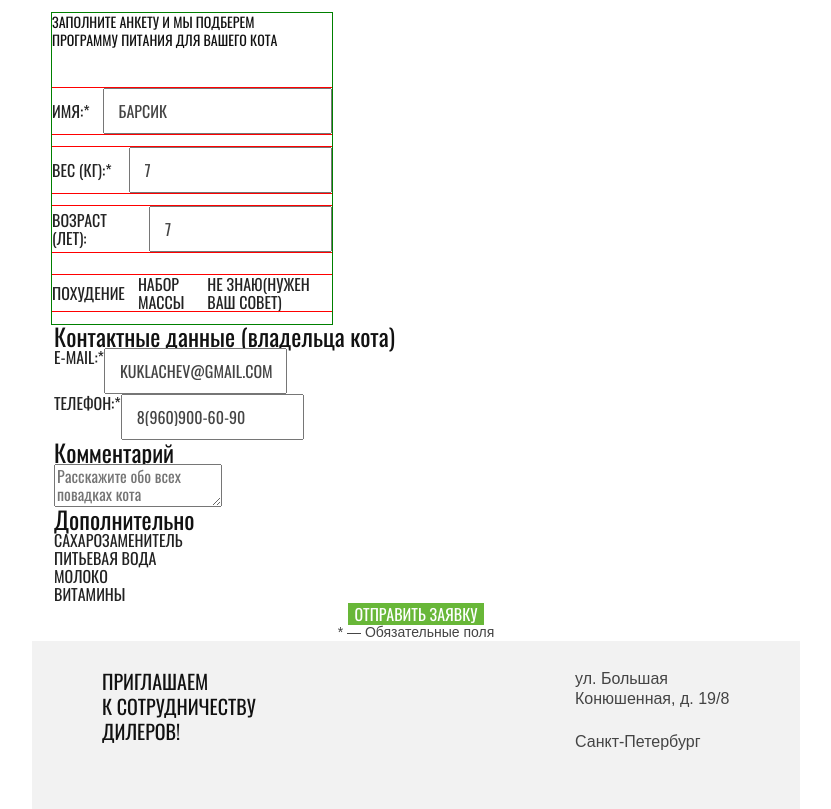
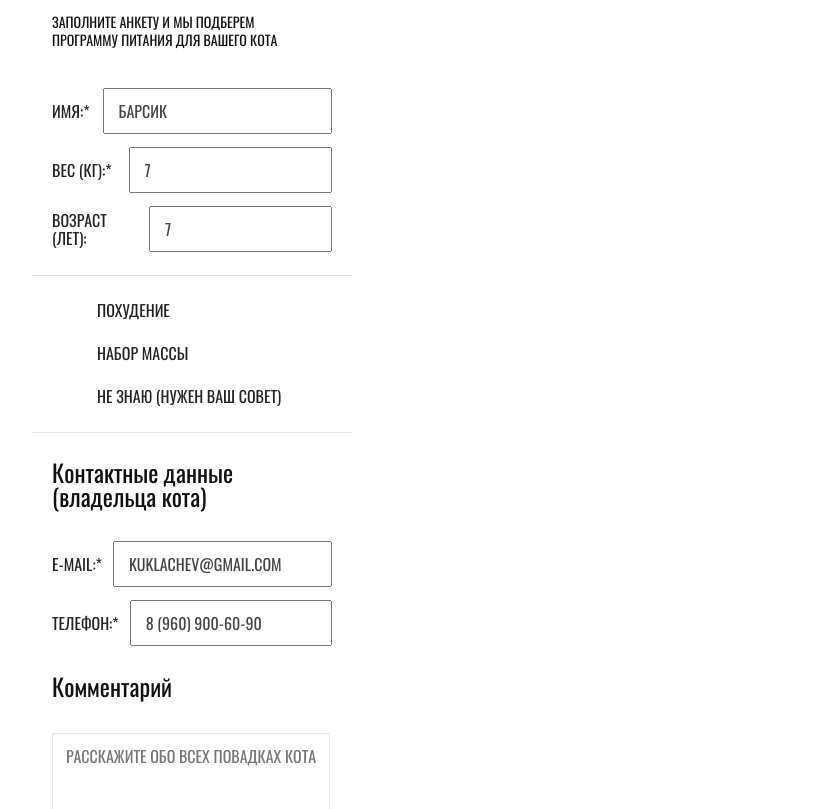
Before and after one commit to Arigami28/323827-cat-energy, a website: page source/form.html in a window 1280 px wide. Shown: the part 172-981 px from the top of the page, without its empty margins (224-1055 px from the left). Drawn offline with nearby package versions, Linux system fonts and the light colour scheme; files that its build step writes are made by us from their sources.

Commit message:
Сделал мобильную сетку страницы form.html

```diff
--- a/source/form.html
+++ b/source/form.html
@@ -27,7 +27,7 @@
   <form class="programm-form" action="https://echo.htmlacademy.ru" method="post">
     <h1 class="programm-form__main-caption">Подбор программы</h1>
     <fieldset class="programm-form__client-info client-info">
-      <legend class="client-info__caption">Заполните анкету и мы подберем программу питания для вашего кота</legend>
+      <h2 class="client-info__caption">Заполните анкету и мы подберем программу питания для вашего кота</h2>
       <div class="client-info__wrapper client-info__wrapper_name">
         <label class="client-info__label client-info__label_name label" for="client__name">Имя:*</label>
         <input class="client-info__input-text input" type="text" id="client__name" name="name" placeholder="Введите имя" value="Барсик">
@@ -40,46 +40,46 @@
         <label class="client-info__label client-info__label_age label" for="client__age">Возраст (лет):</label>
         <input class="client-info__input-text input" type="text" id="client__age" name="age" placeholder="Введите возраст" value="7">
       </div>
-      <div class="client-info__wrapper">
-        <input class="client-info__input-radio client-info__input-radio_selected" type="radio" id="client__reason-losing-weight" name="reason" value="Похудение" checked>
-        <label class="client-info__label label" for="client__reason-losing-weight">Похудение</label>
+    </fieldset>
+    <fieldset class="programm-form__add-info add-info">
+        <input class="add-info__input-radio client-info__input-radio_selected" type="radio" id="client__reason-losing-weight" name="reason" value="Похудение" checked>
+        <label class="add-info__label label" for="client__reason-losing-weight">Похудение</label>
 
-        <input class="client-info__input-radio" type="radio" id="client__reason-mass-gathering" name="reason" value="Набор массы">
-        <label class="client-info__label label" for="client__reason-mass-gathering">Набор массы</label>
+        <input class="add-info__input-radio" type="radio" id="client__reason-mass-gathering" name="reason" value="Набор массы">
+        <label class="add-info__label label" for="client__reason-mass-gathering">Набор массы</label>
 
-        <input class="client-info__input-radio" type="radio" id="client__reason-dont-know" name="reason" value="Не знаю(Нужен ваш совет)">
-        <label class="client-info__label label" for="client__reason-dont-know">Не знаю(Нужен ваш совет)</label>
-      </div>
+        <input class="add-info__input-radio" type="radio" id="client__reason-dont-know" name="reason" value="Не знаю(Нужен ваш совет)">
+        <label class="add-info__label label" for="client__reason-dont-know">Не знаю (Нужен ваш совет)</label>
     </fieldset>
     <fieldset class="programm-form__сontact-details contact-details">
-      <legend class="contact-details__caption programm-form__caption">Контактные данные (владельца&nbsp;кота)</legend>
-      <div class="contact-details__wrapper">
-        <label class="contact-details__label label" for="client__email">e-mail:*</label>
+      <h2 class="contact-details__caption programm-form__caption">Контактные данные (владельца&nbsp;кота)</h2>
+      <div class="contact-details__wrapper contact-details__wrapper_email">
+        <label class="contact-details__label-email label" for="client__email">e-mail:*</label>
         <input class="contact-details__input-text input" type="email" id="client__email" name="email" placeholder="Введите email" value="kuklachev@gmail.com">
       </div>
-      <div class="contact-details__wrapper">
-        <label class="contact-details__label label" for="client__telefon">Телефон:*</label>
-        <input class="contact-details__input-text input" type="tel" id="client__telefon" name="telefon" placeholder="Введите телефон" value="8(960)900-60-90">
+      <div class="contact-details__wrapper contact-details__wrapper_telefon">
+        <label class="contact-details__label-telefon label" for="client__telefon">Телефон:*</label>
+        <input class="contact-details__input-text input" type="tel" id="client__telefon" name="telefon" placeholder="Введите телефон" value="8 (960) 900-60-90">
       </div>
     </fieldset>
     <fieldset class="programm-form__comments comments">
-      <legend class="comments__caption programm-form__caption">Комментарий</legend>
-      <textarea class="comments__textarea textarea" title="Комментарии" name="comments" placeholder="Расскажите обо всех повадках кота"></textarea>
+      <h2 class="comments__caption programm-form__caption">Комментарий</h2>
+      <textarea class="comments__textarea textarea" title="Комментарии" name="comments"  placeholder="Расскажите обо всех повадках кота"></textarea>
     </fieldset>
-    <fieldset class="programm-form__additionally complementary">
-      <legend class="complementary__caption programm-form__caption">Дополнительно</legend>
+    <fieldset class="programm-form__complementary complementary">
+      <h2 class="complementary__caption programm-form__caption">Дополнительно</h2>
 
-      <input class="complementary__input-checkbox visually-hidden" type="checkbox" id="client__additionally-sweetener" name="additionally" value="Сахарозаменитель" checked>
+      <input class="complementary__input-checkbox" type="checkbox" id="client__additionally-sweetener" name="additionally" value="Сахарозаменитель" checked>
       <label class="complementary__label label" for="client__additionally-sweetener">Сахарозаменитель</label>
 
-      <input class="complementary__input-checkbox visually-hidden" type="checkbox" id="client__additionally-drinking-water" name="additionally" value="Питьевая вода">
+      <input class="complementary__input-checkbox" type="checkbox" id="client__additionally-drinking-water" name="additionally" value="Питьевая вода">
       <label class="complementary__label label" for="client__additionally-drinking-water">Питьевая вода</label>
 
-      <input class="complementary__input-checkbox visually-hidden" type="checkbox" id="client__additionally-milk" name="additionally" value="Молоко">
+      <input class="complementary__input-checkbox" type="checkbox" id="client__additionally-milk" name="additionally" value="Молоко">
       <label class="complementary__label label" for="client__additionally-milk">Молоко</label>
 
-      <input class="additionally__input-checkbox visually-hidden" type="checkbox" id="client__additionally-vitamins" name="additionally" value="Витамины">
-      <label class="additionally__label label" for="client__additionally-vitamins">Витамины</label>
+      <input class="complementary__input-checkbox" type="checkbox" id="client__additionally-vitamins" name="additionally" value="Витамины">
+      <label class="complementary__label label" for="client__additionally-vitamins">Витамины</label>
     </fieldset>
     <div class="programm-form__wrapper">
       <button class="programm-form__button button" type="submit" title="Отправить заявку">Отправить заявку</button>
--- /dev/null
+++ b/source/sass/blocks/add-info.scss
@@ -0,0 +1,24 @@
+.add-info {
+  @include flex-column;
+  align-items: flex-start;
+  min-height: 156px;
+  width: 280px;
+  margin: 0;
+  padding: 0 20px;
+  border: none;
+  border-top: 1px solid $greyish__lighter;
+  border-bottom: 1px solid $greyish__lighter;
+}
+
+.add-info__label {
+  margin: 25px 0 0 45px;
+  padding: 0;
+
+  &:last-child {
+    margin-bottom: 0;
+  }
+}
+
+.add-info__input-radio {
+  display: none;
+}
--- a/source/sass/blocks/client-info.scss
+++ b/source/sass/blocks/client-info.scss
@@ -1,22 +1,15 @@
 .client-info {
   @include flex-column;
   border: none;
-  outline: 1px solid green;
-  padding: 0;
+  padding: 0 20px;
   width: 280px;
 }
 
 .client-info__wrapper {
   @include flex-row;
-
   align-items: center;
   flex-wrap: nowrap;
-  outline: 1px solid red;
   margin-bottom: 13px;
-
-  &:last-child {
-    justify-content: flex-end;
-  }
 }
 
 .client-info__caption {
--- a/source/sass/blocks/comments.scss
+++ b/source/sass/blocks/comments.scss
@@ -1,5 +1,25 @@
 .comments {
   @include flex-column;
+  min-height: 240px;
+  width: 280px;
   border: none;
+  padding: 0 20px;
+  margin: 0;
+}
+
+.comments__caption {
+  margin: 28px 0 35px 0;
   padding: 0;
 }
+
+.comments__textarea {
+  font-size: 16px;
+  line-height: 1.13;
+  width: 263px;
+  height: 135px;
+  margin: 0 0 15px 0;
+  padding: 13px 0  0 13px;
+  border: 1px solid #e6e6e6;
+  text-transform: uppercase;
+  resize: none;
+}
--- a/source/sass/blocks/complementary.scss
+++ b/source/sass/blocks/complementary.scss
@@ -1,5 +1,21 @@
 .complementary {
   @include flex-column;
+  min-height: 262px;
+  width: 280px;
   border: none;
-  padding: 0;
+  padding: 0 20px;
+  outline: 1px solid red;
+  margin: 0;
 }
+
+.complementary__caption {
+  margin: 13px 0 40px 0;
+}
+
+.complementary__label {
+  margin: 0 0 25px 45px;
+}
+
+.complementary__input-checkbox {
+  display: none;
+}
--- a/source/sass/blocks/contact-details.scss
+++ b/source/sass/blocks/contact-details.scss
@@ -1,9 +1,38 @@
 .contact-details {
   @include flex-column;
-  padding: 0;
   border: none;
+  padding: 0 20px;
+  width: 280px;
+  margin: 0;
 }
 
 .contact-details__wrapper {
   @include flex-row;
+  align-items: center;
 }
+
+.contact-details__wrapper_email {
+  margin: 33px 0 0 0;
+}
+
+.contact-details__wrapper_telefon {
+  margin: 13px 0 0 0;
+}
+
+.contact-details__caption {
+  margin: 27px 0 0 0;
+  padding: 0;
+  font-weight: normal;
+}
+
+.contact-details__label-telefon {
+  margin: 0 11px 0 0;
+}
+
+.contact-details__label-email {
+  margin: 0 11px 0 0;
+}
+
+.contact-details__input-text {
+  flex-grow: 1;
+}
--- a/source/sass/blocks/programm-form.scss
+++ b/source/sass/blocks/programm-form.scss
@@ -1,11 +1,14 @@
 .programm {
-  padding: 0 20px;
+  width: 320px;
+  padding: 0;
+  margin: 0;
 }
 
 .programm-form {
   @include flex-column;
   align-items: flex-start;
   border-top: 1px solid $greyish__lighter;
+  min-height: 1358px;
 }
 
 .programm-form__main-caption {
@@ -13,13 +16,14 @@
   font-size: 36px;
   line-height: 1.67;
   font-weight: normal;
-  margin: 15px 0 0 0;
+  margin: 15px 0 0 20px;
 }
 
 .programm-form__caption {
   font-family: $oswald;
   font-size: 24px;
   line-height: 1;
+  font-weight: normal;
 }
 
 .programm-form__text-tutorial {
--- a/source/sass/style.scss
+++ b/source/sass/style.scss
@@ -11,6 +11,7 @@
 @import "blocks/advantages";
 @import "blocks/catalog";
 @import "blocks/catalog-item";
+@import "blocks/add-info";
 @import "blocks/catalog-extension";
 @import "blocks/additional";
 @import "blocks/additional-item";
```
